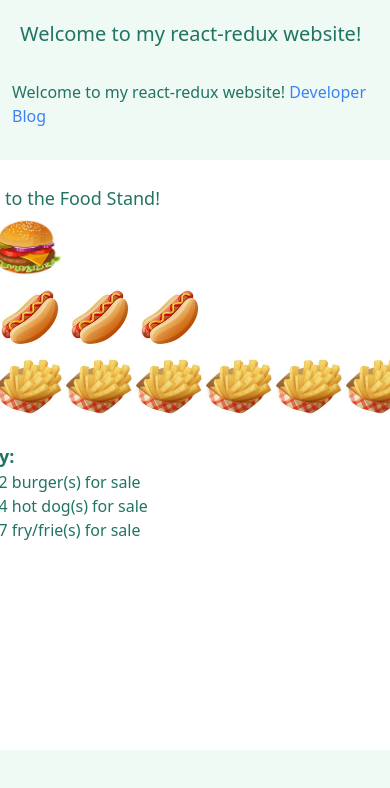
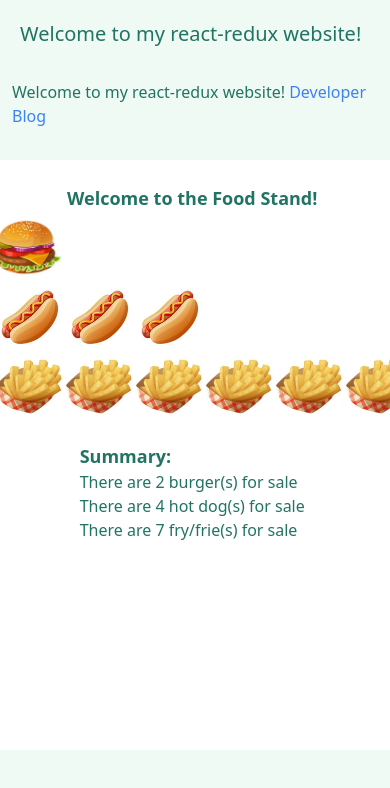
Before and after one commit to marklimm/react-redux-app, a Next.js app: page / in a window 390 px wide. Shown: the top 788 px of the page. Built offline with nearby package versions, Linux system fonts and the light colour scheme.

Commit message:
using tailwind responsive CSS for the dev blog entries

```diff
--- /dev/null
+++ b/components/DevBlogPost/devBlogPost.module.scss
@@ -0,0 +1,4 @@
+
+.blogEntry {
+  @apply bg-white rounded-md mb-8 p-5
+}
--- a/components/DevBlogPost/devBlogPost.tsx
+++ b/components/DevBlogPost/devBlogPost.tsx
@@ -2,6 +2,8 @@ import React, { FunctionComponent } from 'react'
 
 import DisplayDate from 'components/DisplayDate/DisplayDate'
 import { Post } from 'lib/types/Post'
+
+import styles from './devBlogPost.module.scss'
 
 interface DevBlogPostProps {
   devBlogPost: Post
@@ -11,7 +13,7 @@ export const DevBlogPost: FunctionComponent<DevBlogPostProps> = ({
   devBlogPost,
 }: DevBlogPostProps) => {
   return (
-    <div className='searchResultCard'>
+    <div className={styles.blogEntry}>
       <h1 className=' text-lg'>{devBlogPost.title}</h1>
 
       <div className='text-sm text-red-600'>
--- a/components/FoodStand/FoodStand.tsx
+++ b/components/FoodStand/FoodStand.tsx
@@ -17,10 +17,11 @@ export const FoodStand: FunctionComponent = () => {
   const numFries = useSelector<FoodStandState>((state) => state.fries)
 
   return (
-    <div className=''>
-      <h1 className=' text-lg'>Welcome to the Food Stand!</h1>
+    <div className='flex flex-col'>
+      <h1 className='self-center text-lg font-bold'>
+        Welcome to the Food Stand!
+      </h1>
 
-      <div className=''>
       <div className='flex flex-wrap'>
         {Array.from(Array(numBurgers), (_, i) => (
           <Burger key={i}></Burger>
@@ -39,6 +40,7 @@ export const FoodStand: FunctionComponent = () => {
         ))}
       </div>
 
+      <div className='self-center'>
         <h2 className='text-lg font-bold mt-5'>Summary:</h2>
         <div>There are {numBurgers} burger(s) for sale</div>
 
--- a/data/devblog/21.05.31-intiial-setup.md
+++ b/data/devblog/21.05.31-intiial-setup.md
@@ -1,5 +1,5 @@
 ---
-title: 'initial setup'
+title: 'initial setup, got a decent amount done'
 date: '2021-05-31'
 ---
 
@@ -22,3 +22,5 @@ Created a `<Producer />`, `<FoodStand />` and `<Consumer />` components that all
 Added clip art for "Preston Producer" and "Courtney Consumer"
 
 Added clip art for the food items and showing them in the `<FoodStand />` component!
+
+Experimenting with tailwind responsive CSS classes to adjust the width of the devblog entries
--- a/pages/devblog/index.tsx
+++ b/pages/devblog/index.tsx
@@ -33,10 +33,10 @@ const DevBlog: FunctionComponent<DevBlogProps> = ({
             <a>Home</a>
           </Link>
 
-          <div className=' mt-8'>
+          <div className='mt-8 flex justify-center'>
             {devBlogPosts.length > 0 &&
               devBlogPosts.map((post) => (
-                <div key={post.id} className='mb-8'>
+                <div key={post.id} className='lg:w-3/4 xl:w-2/3 2xl:w-1/2'>
                   <DevBlogPost devBlogPost={post} />
                 </div>
               ))}
```
Lines whose indentation alone changed are shown as unchanged.
